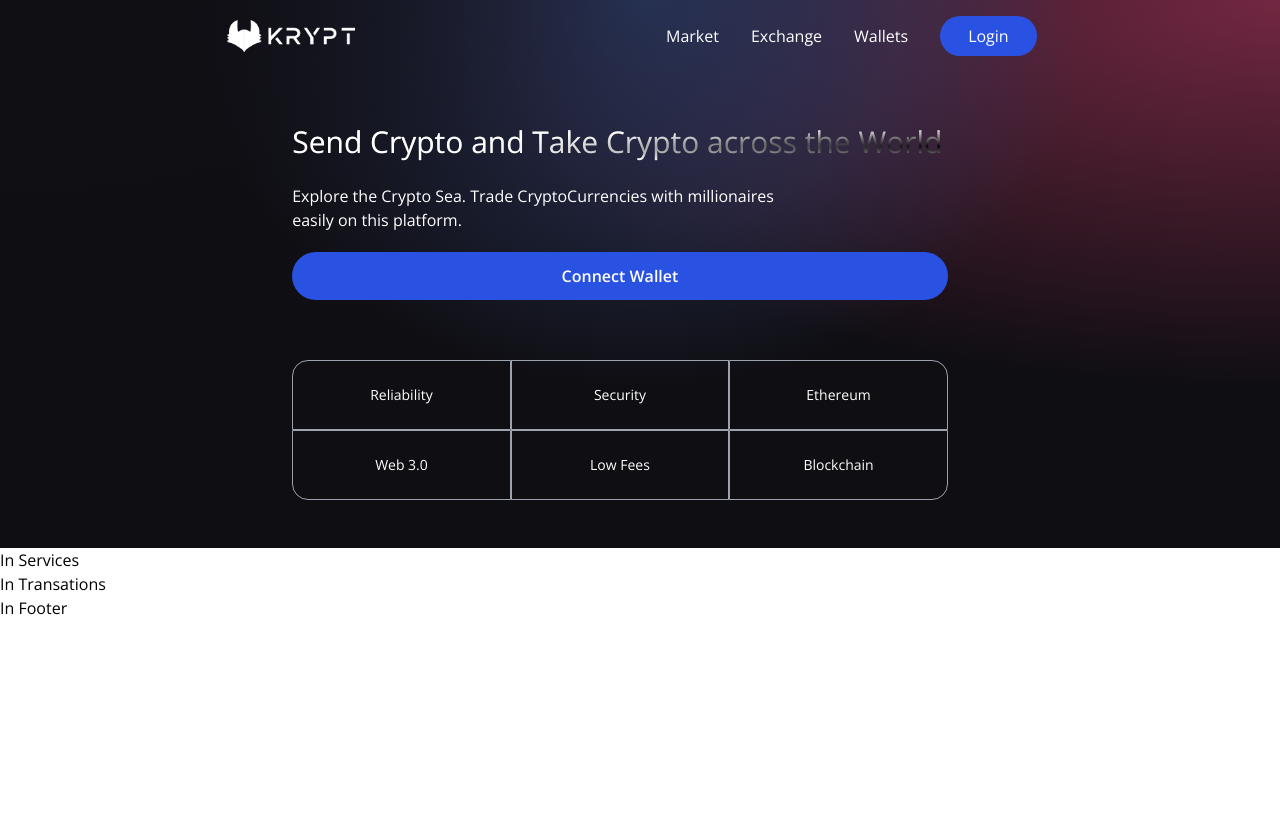
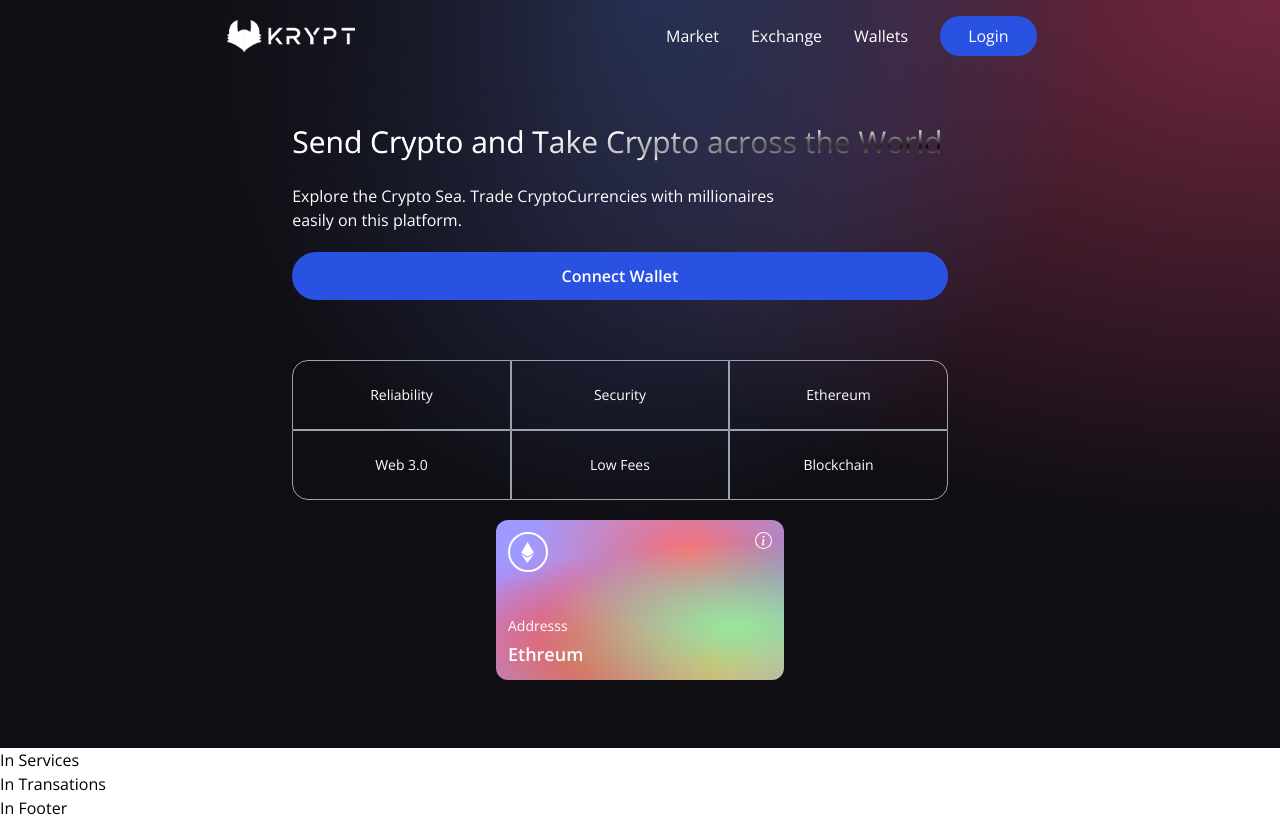
Before and after one commit to junaid-khurshid/web-3.0, a React (Vite) app in the folder client/: page / in a window 1280 px wide. Built offline with nearby package versions, Linux system fonts and the light colour scheme.

Commit message:
add cart fo ethereum transacton

```diff
--- a/client/src/components/WelcomePage.jsx
+++ b/client/src/components/WelcomePage.jsx
@@ -46,6 +46,30 @@ const WelcomePage = () => {
                     </div>
                 </div>
 
+                <div className="flex flex-col flex-1 items-center justify-center w-full md:mt-0 mt-10">
+                    <div className="p-3 flex justify-end items-start flex-col rounded-xl h-40 sm:w-72 w-full my-5 eth-card .white-glassmorphism ">
+                        <div className="flex justify-between flex-col w-full h-full">
+                            <div className="flex justify-between items-start">
+                                <div className="w-10 h-10 rounded-full border-2 border-white flex justify-center items-center">
+                                    <SiEthereum fontSize={21} color="#fff" />
+                                </div>
+                                <BsInfoCircle fontSize={17} color="#fff" />
+                            </div>
+
+                            <div>
+                                <p className="text-white font-light text-sm">
+                                    Addresss
+                                </p>
+                                <p className="text-white font-semibold text-lg mt-1">
+                                    Ethreum
+                                </p>
+                            </div>
+
+                        </div>
+                    </div>
+
+                </div>
+
             </div>
         </div>
     );
```
